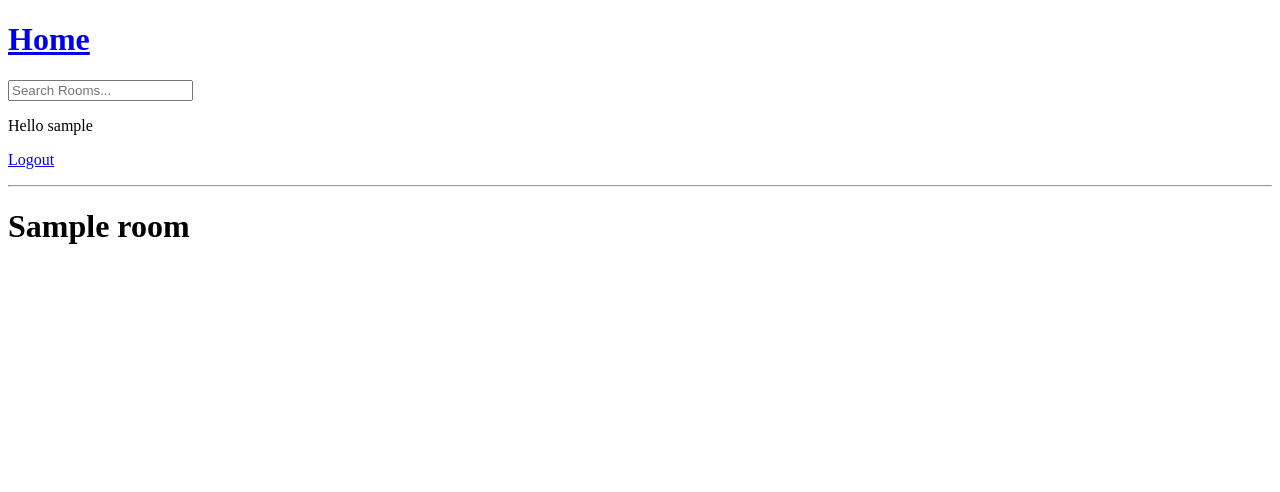
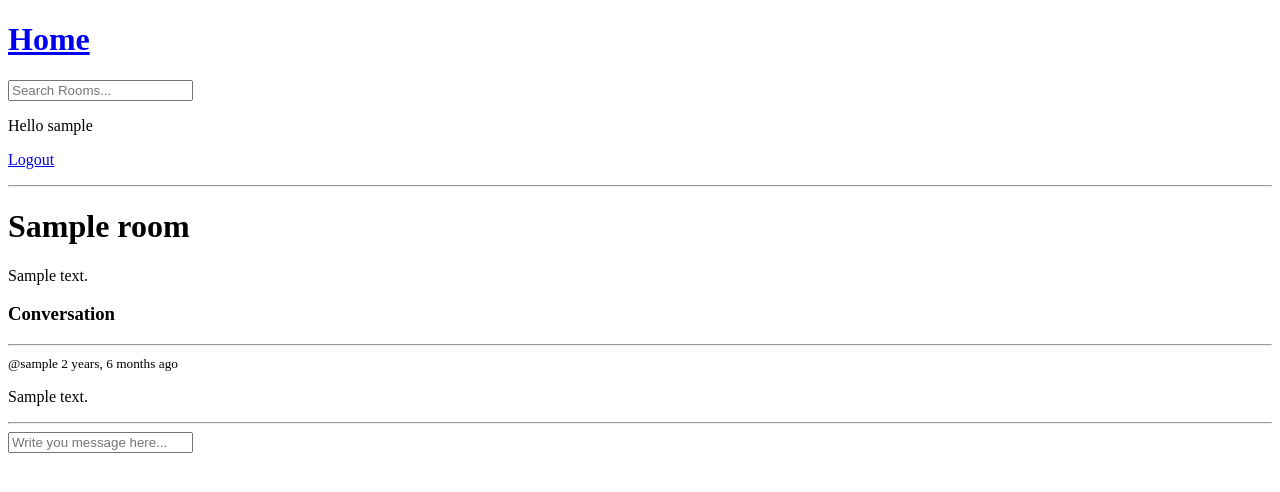
Before and after one commit to kevgathuku/studybud-django, a Django app: page /room/1 in a window 1280 px wide. Shown: the top 492 px of the page. Run offline with Django 4.2, Linux system fonts and the light colour scheme; a user stored in the database is signed in; tables that the repository leaves empty hold one stand-in row (values such as "Sample post").

Commit message:
Implement posting messages to a room

```diff
--- a/base/templates/base/room.html
+++ b/base/templates/base/room.html
@@ -1,7 +1,33 @@
-{% extends 'main.html' %}
+{% extends 'main.html' %} {% block content %}
 
-{% block content %}
+<div>
+  <h1>{{room.name}}</h1>
 
-<h1> {{room.name}}</h1>
+  <p>{{room.description}}</p>
+
+  <div>
+    <h3>Conversation</h3>
+    <hr />
+
+    {% for message in room_messages %}
+    <div>
+      <small>@{{message.user}} {{message.created|timesince}} ago </small>
+      <p>{{message.body}}</p>
+      <hr />
+    </div>
+    {% endfor %} {% if request.user.is_authenticated %}
+    <div class="comment-form">
+      <form method="POST" action="">
+        {% csrf_token %}
+        <input
+          type="text"
+          name="body"
+          placeholder="Write you message here..."
+        />
+      </form>
+    </div>
+    {% endif %}
+  </div>
+</div>
 
 {% endblock content %}
--- a/base/views.py
+++ b/base/views.py
@@ -6,7 +6,7 @@ from django.contrib.auth import authenticate, login, logout
 from django.db.models import Q
 from django.http import HttpResponse
 from django.shortcuts import render, redirect
-from .models import Room, Topic
+from .models import Message, Room, Topic
 from .forms import RoomForm
 
 
@@ -76,7 +76,17 @@ def home(request):
 
 def room(request, id):
     room = Room.objects.get(id=id)
-    context = {'room': room}
+    room_messages = room.message_set.all().order_by('-created')
+
+    if request.method == 'POST':
+        Message.objects.create(
+            user=request.user,
+            room=room,
+            body=request.POST.get('body')
+        )
+        return redirect('room', id=room.id)
+
+    context = {'room': room, 'room_messages': room_messages}
     return render(request, 'base/room.html', context)
 
 
```
